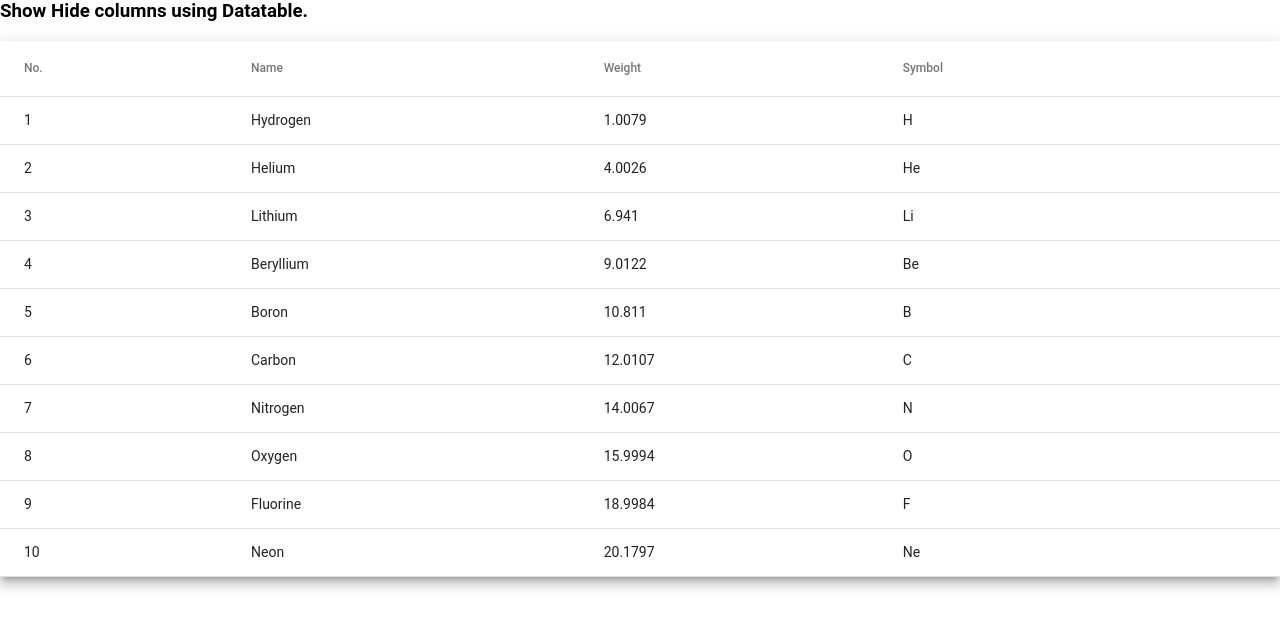
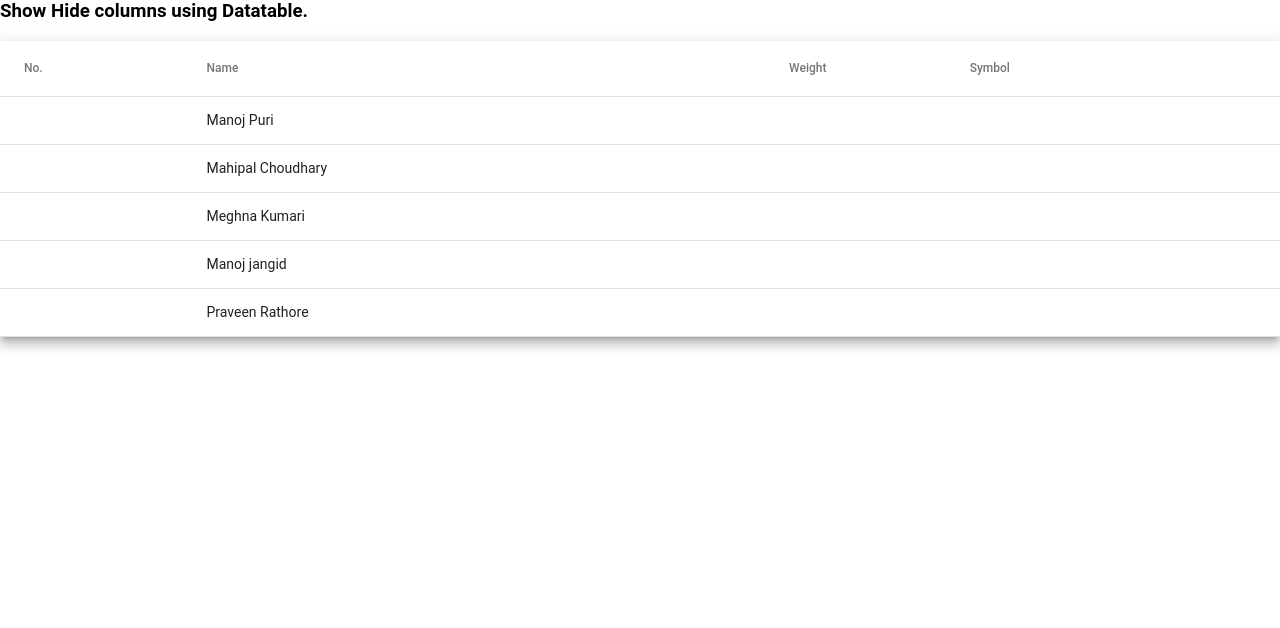
Before and after one commit to choudharymahipal/ShowHide_Column, an Angular app: page / in a window 1280 px wide. Shown: the top 628 px of the page. Built offline with nearby package versions, Linux system fonts and the light colour scheme.

Commit message:
1 file modified

```diff
--- a/src/app/app.component.ts
+++ b/src/app/app.component.ts
@@ -12,21 +12,15 @@ export class AppComponent {
 }
 
 export interface PeriodicElement {
+  id:number;
   name: string;
-  position: number;
-  weight: number;
-  symbol: string;
+  Designation: string;
 }
 
 const ELEMENT_DATA: PeriodicElement[] = [
-  { position: 1, name: "Hydrogen", weight: 1.0079, symbol: "H" },
-  { position: 2, name: "Helium", weight: 4.0026, symbol: "He" },
-  { position: 3, name: "Lithium", weight: 6.941, symbol: "Li" },
-  { position: 4, name: "Beryllium", weight: 9.0122, symbol: "Be" },
-  { position: 5, name: "Boron", weight: 10.811, symbol: "B" },
-  { position: 6, name: "Carbon", weight: 12.0107, symbol: "C" },
-  { position: 7, name: "Nitrogen", weight: 14.0067, symbol: "N" },
-  { position: 8, name: "Oxygen", weight: 15.9994, symbol: "O" },
-  { position: 9, name: "Fluorine", weight: 18.9984, symbol: "F" },
-  { position: 10, name: "Neon", weight: 20.1797, symbol: "Ne" }
+  { id: 1, name: "Manoj Puri", Designation: "Team Leader"},
+  { id: 2, name: "Mahipal Choudhary", Designation: "Developer"},
+  { id: 3, name: "Meghna Kumari", Designation: "Developer"},
+  { id: 4, name: "Manoj jangid", Designation: "Developer"},
+  { id: 5, name: "Praveen Rathore", Designation: "Developer"}
 ];
```
